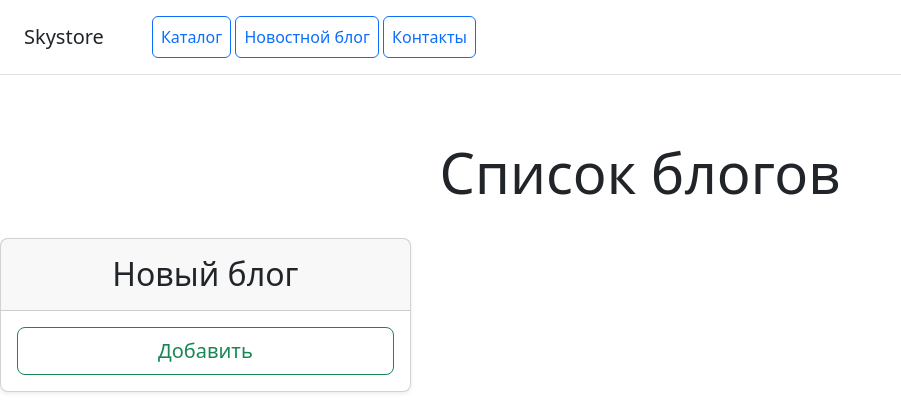
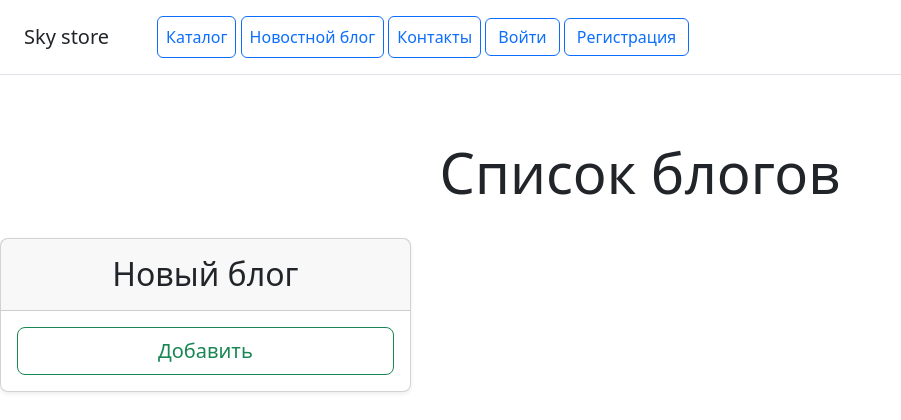
Before and after one commit to EvgeniyKhan/Sky_Store, a Django app: template blog/templates/blog/blogpost_list.html in a window 1280 px wide. Shown: the top 420 px of the page, without its empty margins (0-901 px from the left). Run offline with Django 5.2, Linux system fonts and the light colour scheme; the template is opened without the code that fills it, so the values that code supplies are empty.

Commit message:
добавил кнопки в меню

```diff
--- a/catalog/templates/catalog/includes/inc_catalog_menu.html
+++ b/catalog/templates/catalog/includes/inc_catalog_menu.html
@@ -1,8 +1,18 @@
 <div class="d-flex flex-column flex-md-row align-items-center p-3 px-md-4 mb-3 bg-white border-bottom box-shadow">
-    <h5 class="my-0 mr-md-auto font-weight-normal">Skystore</h5>
+    <h5 class="my-0 mr-md-auto font-weight-normal">Sky store</h5>
     <nav class="ms-5">
         <a class="p-2 btn btn-outline-primary" href="{% url 'catalog:product_list' %}">Каталог</a>
         <a class="p-2 btn btn-outline-primary" href="{% url 'blog:blog_list' %}">Новостной блог</a>
         <a class="p-2 btn btn-outline-primary" href="{% url 'catalog:contacts' %}">Контакты</a>
+        {% if user.is_authenticated %}
+        <form method="post" action="{% url 'users:logout' %}">
+            <a class="btn btn-outline-primary" href="{% url 'users:profile' %}">Профиль</a>
+            {% csrf_token %}
+            <button class="btn btn-outline-primary" type="submit">Выйти</button>
+        </form>
+        {% else %}
+        <a class="btn btn-outline-primary" href="{% url 'users:login' %}">Войти</a>
+        <a class="btn btn-outline-primary" href="{% url 'users:register' %}">Регистрация</a>
+        {% endif %}
     </nav>
 </div>
```
